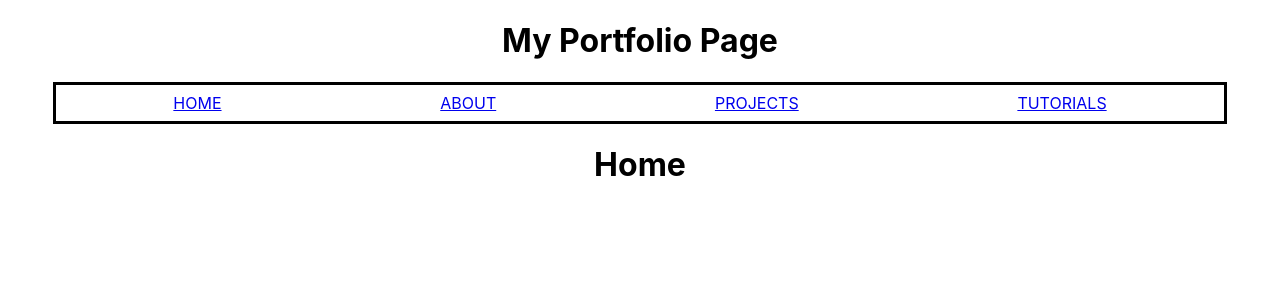
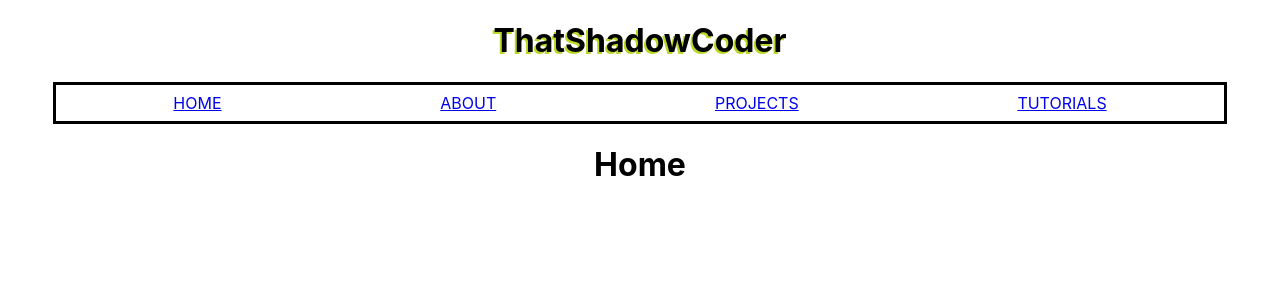
Before and after one commit to Newbclharri/portfolio1-frontend, a React (Create React App) app: page / in a window 1280 px wide. Shown: the top 300 px of the page. Built offline with nearby package versions, Linux system fonts and the light colour scheme.

Commit message:
updates favicon and adds styling

```diff
--- a/public/index.html
+++ b/public/index.html
@@ -2,7 +2,7 @@
 <html lang="en">
   <head>
     <meta charset="utf-8" />
-    <link rel="icon" href="%PUBLIC_URL%/favicon.ico" />
+    <link rel="icon" href="%PUBLIC_URL%/favicon.png" />
     <meta name="viewport" content="width=device-width, initial-scale=1" />
     <meta name="theme-color" content="#000000" />
     <meta
@@ -24,7 +24,7 @@
       work correctly both with client-side routing and a non-root public URL.
       Learn how to configure a non-root public URL by running `npm run build`.
     -->
-    <title>React App</title>
+    <title>ThatSombraCoder</title>
   </head>
   <body>
     <noscript>You need to enable JavaScript to run this app.</noscript>
--- a/src/App.css
+++ b/src/App.css
@@ -1,3 +1,16 @@
+:root {
+    --green: #bbd82a;
+}
 .App{
     text-align: center;
 }
+
+.Header{
+    text-shadow: -2px 2px var(--green);
+}
+
+a:hover {
+    color:var(--green);
+    font-weight: bold;
+    text-shadow: -2px 2px rgb(19, 19, 19);
+}
--- a/src/components/Header.jsx
+++ b/src/components/Header.jsx
@@ -10,9 +10,11 @@ export default function Header() {
         width: "90%",
         margin: "auto"
     }
+
     return(
+        <div>
             <header>
-            <h1>My Portfolio Page</h1>
+                <h1 className="Header">ThatShadowCoder</h1>
                 <nav style={navStyle}>
                     <Link to="/">HOME</Link>
                     <Link to="/about">ABOUT</Link>
@@ -20,6 +22,7 @@ export default function Header() {
                     <Link to="/tutorials">TUTORIALS</Link>
                 </nav>
             </header>
+        </div>
     );
 }
 //
```
Also changed, not shown: public/favicon.png (added), 1 other file (tests, documents, lock files or other folders). Lines whose indentation alone changed are shown as unchanged.
